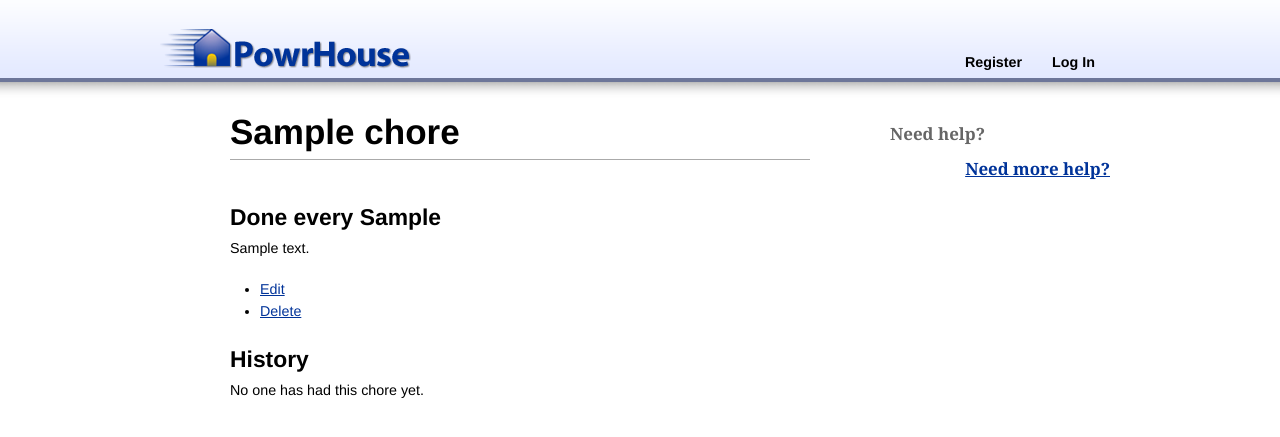
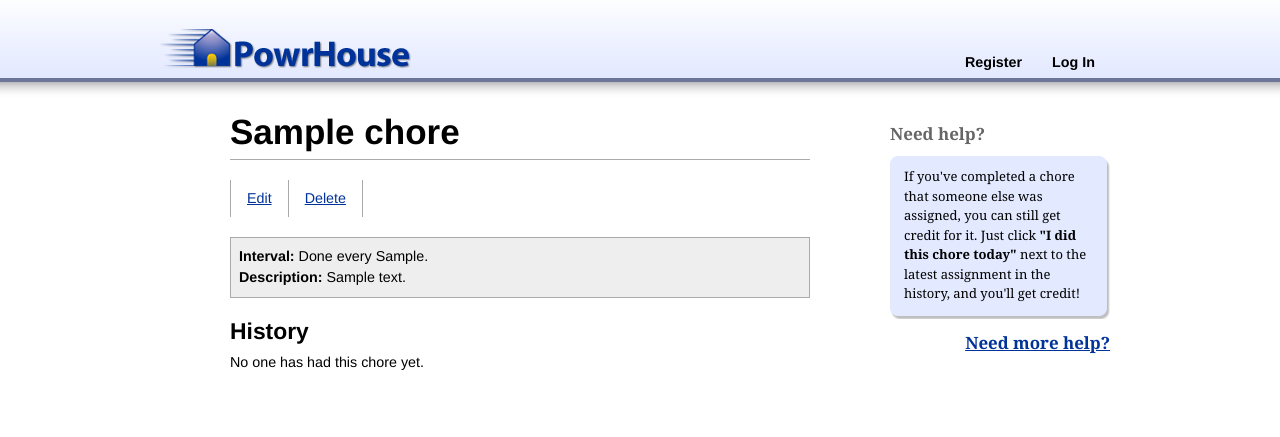
Before and after one commit to jakeboxer/powrhouse, a Django app: template chores/templates/chores/detail.html in a window 1280 px wide. Shown: the top 437 px of the page. Run offline with Django 3.2, Linux system fonts and the light colour scheme; the template is opened without the code that fills it: most values are stand-ins (such as "Sample title", 1, 10 or a date in 2020).

Commit message:
Made my chores, chore detail, housemate detail, and chore delete look good

```diff
--- a/chores/templates/chores/confirm_delete.html
+++ b/chores/templates/chores/confirm_delete.html
@@ -3,11 +3,10 @@
 {% block title %}Deleting {{ chore.name }}{% endblock %}
 
 {% block content %}
-<h1>Are you sure you want to delete the "{{ chore.name }}" chore?</h1>
+<h1>Are you sure you want to delete "{{ chore.name }}"?</h1>
 
 <form action="" method="POST">
-<input type="submit" name="submit" value="Delete {{ chore.name }}">
+<p><span id="submit_wrapper"><input type="submit" name="submit" value="Delete {{ chore.name }}" /></span> or <a href="{{ chore.get_absolute_url }}">cancel and go back</a>.</p>
 </form>
-<p><a href="{{ chore.get_absolute_url }}">&laquo; Cancel and go back</a></p>
 
 {% endblock %}
--- a/chores/templates/chores/detail.html
+++ b/chores/templates/chores/detail.html
@@ -6,18 +6,20 @@
 {% block content %}
 
 <h1>{{ chore.name }}</h1>
-<h2>Done every {{ chore.get_humanized_interval }}</h2>
 
-<p>{{ chore.details }}</p>
-
-<ul>
+<ul class="sub_nav clearfix">
 	<li><a href="{% url chore_edit chore.pk %}">Edit</a></li>
 	<li><a href="{% url chore_delete chore.pk %}">Delete</a></li>
 </ul>
 
+<div class="fields">
+<p><strong>Interval:</strong> Done every {{ chore.get_humanized_interval }}.</p>
+<p><strong>Description:</strong> {{ chore.details }}</p>
+</div>
+
 <h2>History</h2>
 {% if chore.has_assignments %}
-	<ul>
+	<ul class="separated">
 	{% for assign in chore.get_recent_history %}
 		<li>
 		{# When was it done (or is it still not done) #}
@@ -47,7 +49,7 @@
 
 		{# If it hasn't been done, allow the viewer to mark it done #}
 		{% if not assign.is_done %}
-			(<a href="{% url assign_done assign.pk %}">I did {{ chore.name }} today.</a>)
+			(<a href="{% url assign_done assign.pk %}">I did this chore today</a>)
 		{% endif %}
 		</li>
 	{% endfor %}
@@ -57,3 +59,9 @@
 {% endif %}
 
 {% endblock %}
+
+{% block sidehelp %}
+<div class="bubble">
+	<p>If you've completed a chore that someone else was assigned, you can still get credit for it. Just click <strong>"I did this chore today"</strong> next to the latest assignment in the history, and you'll get credit!</p>
+</div>
+{% endblock %}
--- a/hmates/templates/me/detail.html
+++ b/hmates/templates/me/detail.html
@@ -10,8 +10,4 @@
 
 <p>{{ curr_hmate.get_full_name }}</p>
 
-{% if curr_hmate.pic %}
-<img src="{{ MEDIA_URL }}{{ curr_hmate.pic }}">
-{% endif %}
-
 {% endblock %}
--- a/hmates/urls.py
+++ b/hmates/urls.py
@@ -21,8 +21,5 @@ urlpatterns = patterns('',
         name='resend_add_email'),
     url(r'^(?P<object_id>[0-9]+)/boot/$', 'hmates.views.boot',
         name='hmate_boot'),
-    url(r'^number/$', 'hmates.views.num', name='num_hmates'),
-    #url(r'^add/(?P<num_hmates>[0-9]+)/$', 'hmates.views.add_multiple',
-    #    name='hmate_add_multiple'),
     url(r'^add/', 'hmates.views.add', name='hmate_add')
 )
--- a/media/css/base.css
+++ b/media/css/base.css
@@ -71,6 +71,22 @@ p.add_after_list {
     margin-left: 0;
 }
 
+.sub_nav {
+    list-style: none;
+    border-left: 1px solid #aaa;
+}
+
+.sub_nav li {
+    float: left;
+    border-right: 1px solid #aaa;
+    margin: 0;
+}
+
+.sub_nav a {
+    display: block;
+    padding: 8px 16px;
+}
+
 /* Header start */
 #outer_container {
     background: transparent url(../img/logo_icon.png) 0 29px no-repeat;
@@ -131,7 +147,7 @@ p.add_after_list {
     font-size: 245%;
     border: solid #aaa;
     border-width: 0 0 1px 0;
-    margin-bottom: 40px;
+    margin-bottom: 20px;
 }
 
 #content h2 {
@@ -357,3 +373,56 @@ p.add_after_list {
 }
 
 /* Edit account end */
+
+/* Housemate detail start */
+
+/* Housemate detail end */
+
+/* Chore detail start */
+
+.fields {
+    padding: 8px;
+    background: #eee;
+    border: 1px solid #aaa;
+    margin-bottom: 16px;
+}
+
+.fields p {
+    margin: 0;
+}
+
+/* Chore detail end */
+
+/* My chores start */
+
+.chore {
+    padding: 8px;
+    background: #eee;
+    border: 1px solid #aaa;
+    margin-bottom: 16px;
+}
+
+.chore a, .chore a:visited, .chore a:active {
+    float: right;
+    display: block;
+    background-color: #e3e9ff;
+    border: 1px solid #039;
+    text-decoration: none;
+    padding: 4px 6px;
+}
+
+.chore a:hover {
+    background-color: #039;
+    color: #e3e9ff;
+    border-color: #e3e9ff;
+}
+
+.chore h3 {
+    margin-bottom: 8px;
+}
+
+.chore p {
+    margin: 0;
+}
+
+/* My chores end */
```
Also changed, not shown: hmates/templates/hmates/detail.html (+8 -6 lines), hmates/templates/me/my_chores.html (+22 -19 lines), hmates/views.py (+1 -17 lines).
